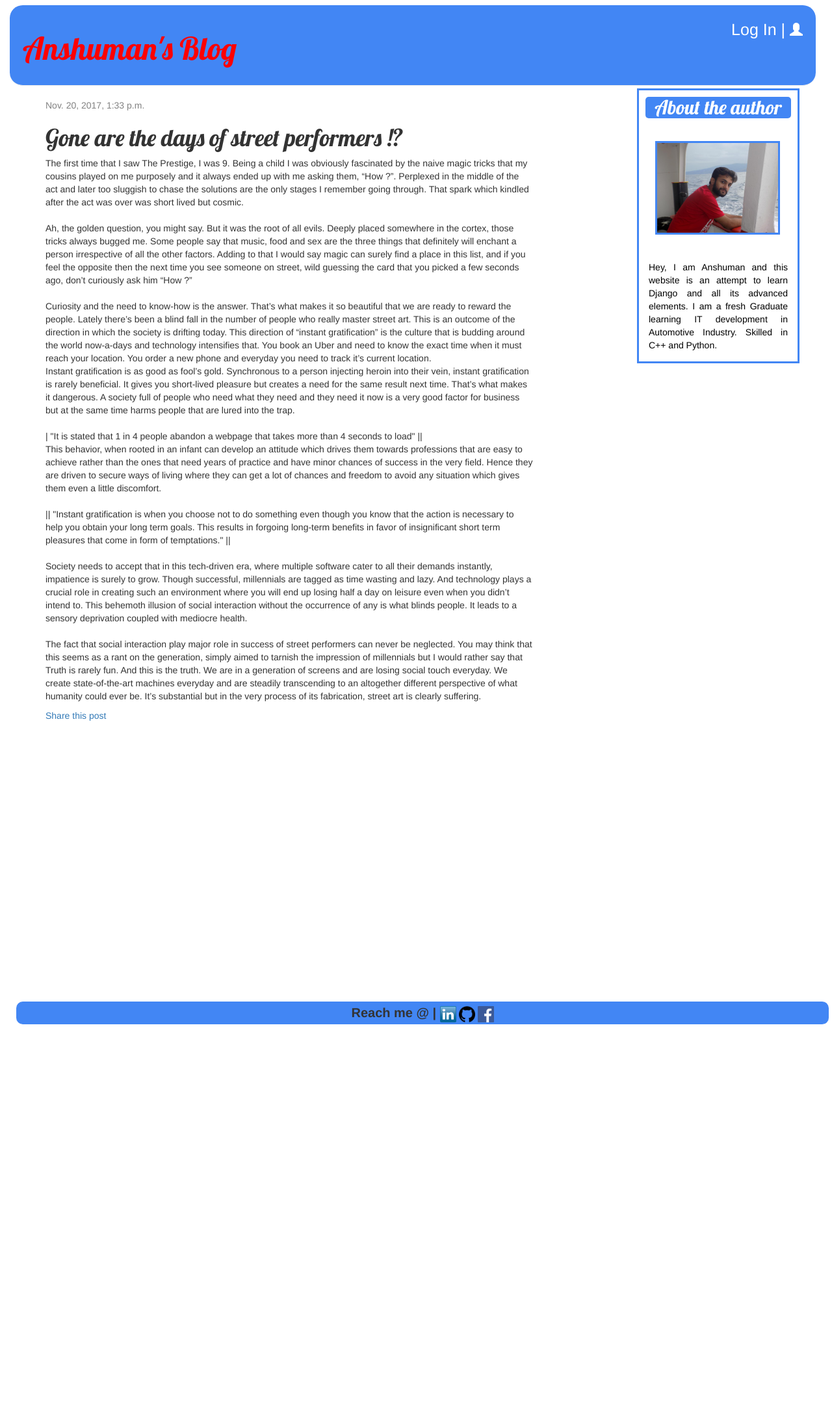
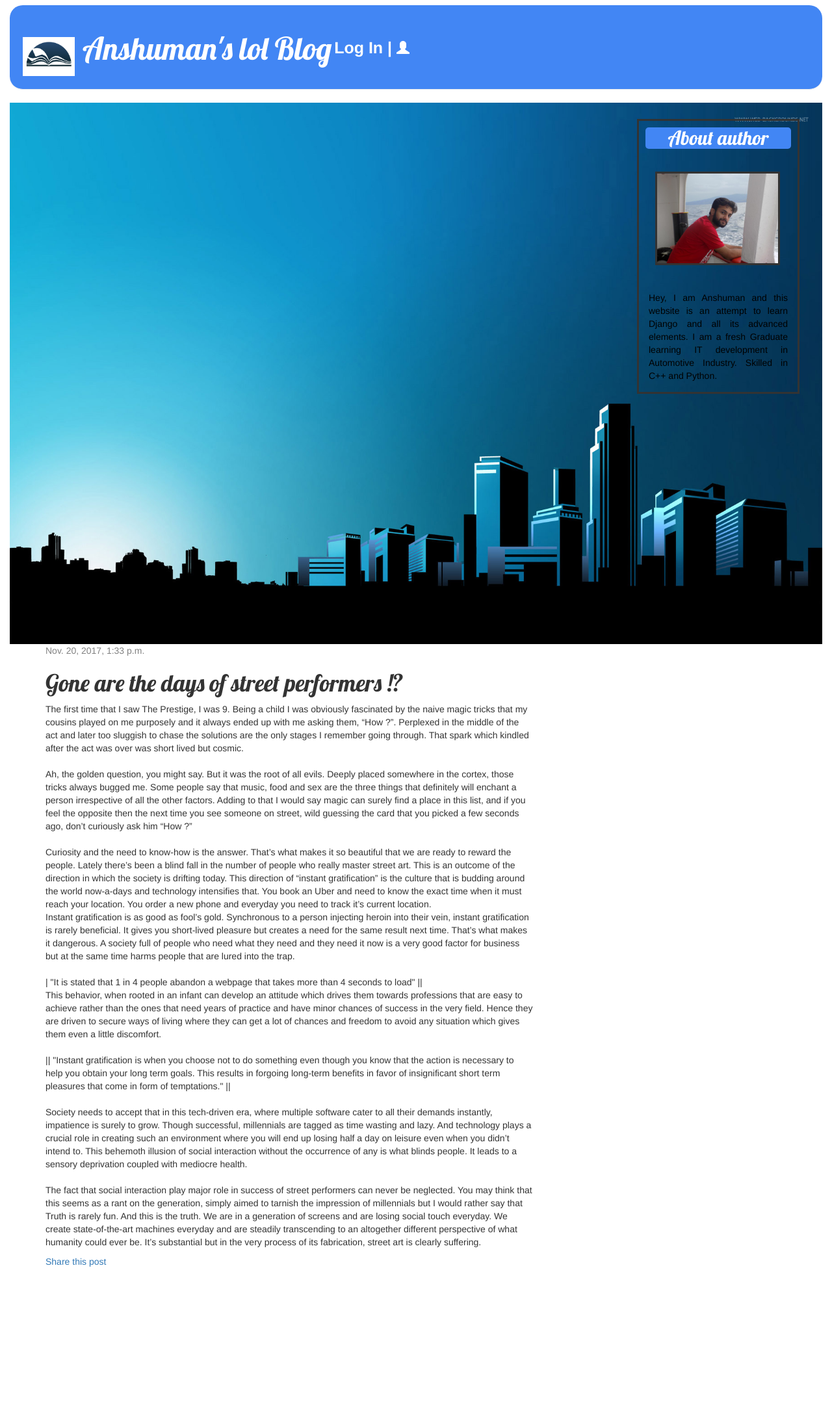
Before and after one commit to tiwansh/myDjango, a Django app: page /post/8/ in a window 1280 px wide. Shown: the top 2191 px of the page at 65% size. Before the commit the page ends 1576 px from the top, so only its background shows below. Run offline with Django 3.2, Linux system fonts and the light colour scheme; data comes from the database, SQL or seed files in the repository; both versions use the stored data as it was after the commit; some libraries are stand-ins or nearby versions.

Commit message:
Added logo to the blog

```diff
--- a/blog/static/css/blog.css
+++ b/blog/static/css/blog.css
@@ -22,12 +22,16 @@
     top: 0px;
     left:20px;
     right:20px;
+    width: 100%;
+}
+
+.page-header span{
+	display: inline-block;
 }
 
 .page-header h1, .page-header h1 a, .page-header h1 a:visited, .page-header h1 a:active {
-    color: red;
+    color: #ffffff;
     font-size: 36pt;
-    text-decoration: none;
 }
 
 .content {
@@ -138,3 +142,7 @@
 	border-width: 3px;
 	display: inline-block;
 }
+
+#background-image{
+	width: 100%;
+}
--- a/blog/templates/blog/base.html
+++ b/blog/templates/blog/base.html
@@ -10,20 +10,28 @@
     </head>
    <body>
 	    <div class="page-header">
+	    	<span class = "head"><img src="{% static "img/logo.png" %}" height = "60" width = "80" display = "inline"/> </span><
+	    	<span class = "head"><h1><a href="/">Anshuman's lol Blog</a></h1></span>
+	        <span class = "head">
+	        	<p>
 	        	{% if user.is_authenticated %}
 	    			<a href="{% url 'post_new' %}" class="top-menu" style = "font-size:25px;">Add post | <span class="glyphicon glyphicon-plus"></span></a>
 	    		{% else %}
 	    			<a href="/admin" style = "float:right; weight:10px; font-size:25px; color:#ffffff">Log In | <span class = "glyphicon glyphicon-user"></span></a>
 	    		{% endif %}
-	        <h1><a href="/">Anshuman's Blog</a></h1>
+	    		</p>
+	        </span>
+
+
+	    </div>
+
        <div class = "rightside">
-		    	<h2><center>About the author</center></h2>
+	    	<h2><center>About author</center></h2>
 	    	<img src="{% static "img/anshuman.jpg" %}" height = "144" width = "192">
 	    	<p>Hey, I am Anshuman and this website is an attempt to learn Django and all its advanced elements. I am a fresh Graduate learning IT development in Automotive Industry. Skilled in C++ and Python.</p>
        </div>
-	    </div>
 
-
+       <img id = "background-image" src= "{% static "img/background-image.jpg" %}">
 
 	    <div class="content container">
 	        <div class="row">
```
Also changed, not shown: blog/static/img/background-image.jpg (added), blog/static/img/background-image1.jpg (added), blog/static/img/logo.png (added), db.sqlite3, 1 other file. Lines whose indentation alone changed are shown as unchanged.
